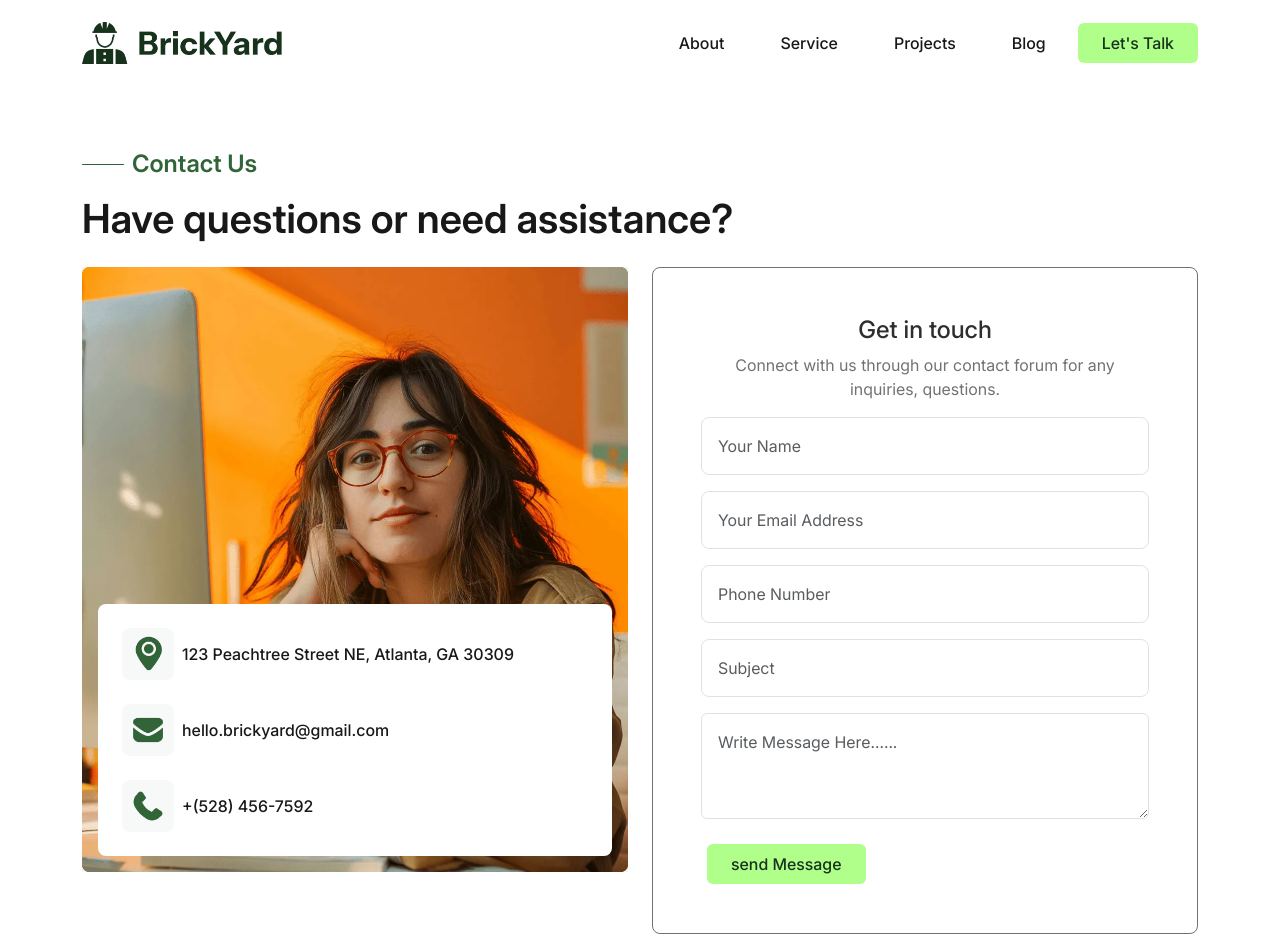
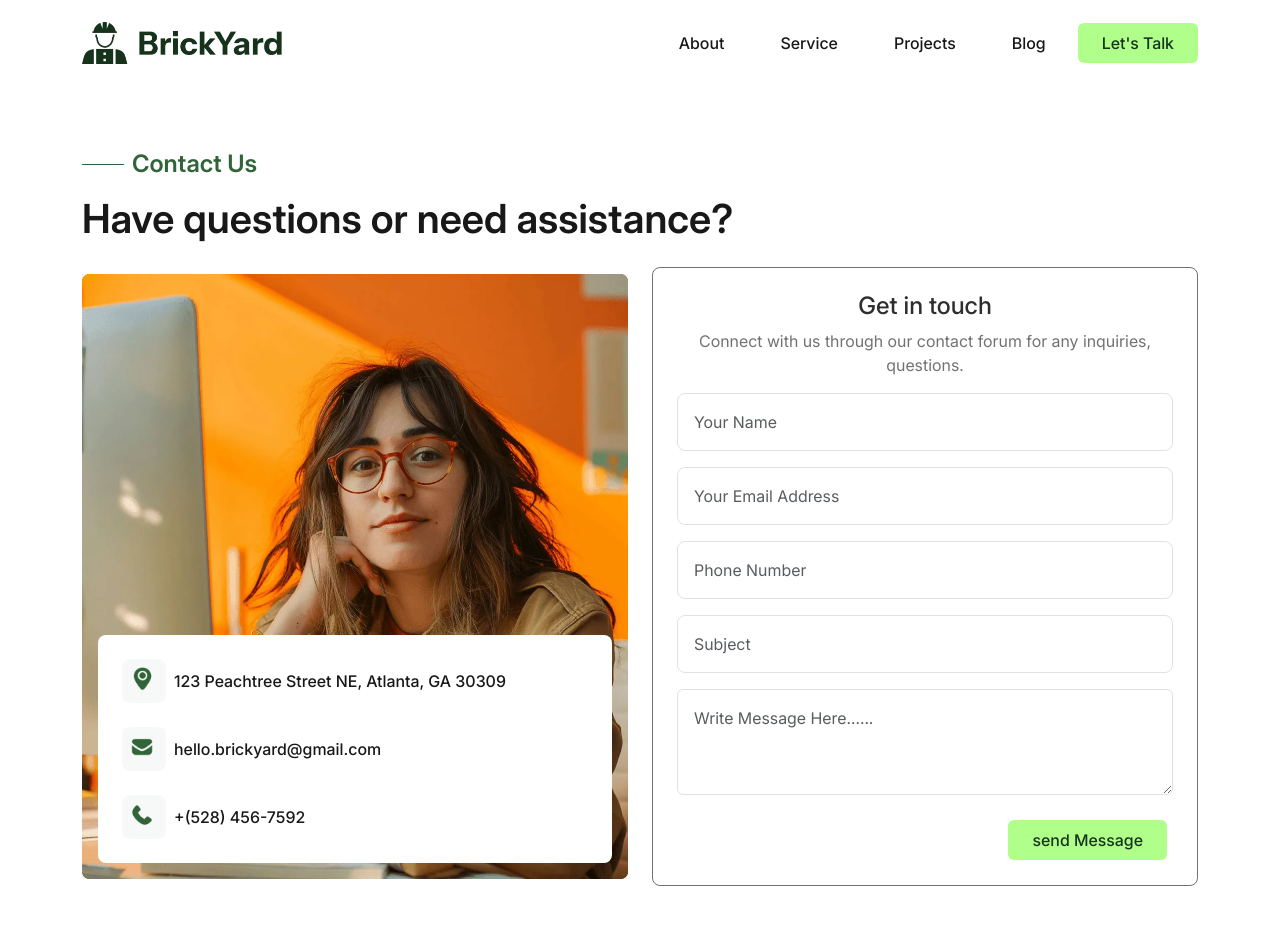
Before and after one commit to Ansari-Yasir-2004/brickyard_construction, a React (Create React App) app: page /contact in a window 1280 px wide. Shown: the top 952 px of the page. Built offline with nearby package versions, Linux system fonts and the light colour scheme.

Commit message:
working page

```diff
--- a/src/assets/styles/contact.css
+++ b/src/assets/styles/contact.css
@@ -1,8 +1,13 @@
 /* CONTACT CSS */
 
-.contact-icon{
-    width: 52px;
-    height: 52px;
+.contact-icon-wrapper{
+    width: 44px;
+    height: 44px;
+}
+
+.contact-icon-wrapper img {
+    height: 24px;
+    width: 24px;
 }
 .from-btn{
     outline: none;
@@ -10,5 +15,5 @@
     background: none;
 }
 .section-map{
-    height: 600px;
+    height: 490px;
 }
--- a/src/index.css
+++ b/src/index.css
@@ -182,6 +182,12 @@
   font-size: 14px !important;
 }
 
+@media screen and (max-width: 576px) {
+  .fs-sm-14 {
+    font-size: 14px !important;
+  }
+}
+
 .border-light-silver {
   border: 1px solid var(--light-silver) !important;
 }
@@ -229,7 +235,7 @@ a {
   text-decoration: none !important;
 }
 
-ul > li {
+ul>li {
   list-style: none;
 }
 
@@ -322,6 +328,7 @@ ul > li {
   top: -7%;
   width: 50%;
 }
+
 .sub-title-line {
   width: 42px;
   height: 1px;
--- a/src/pages/Contact.js
+++ b/src/pages/Contact.js
@@ -1,6 +1,6 @@
 import React from "react";
 import "../assets/styles/contact.css";
-import { Button, Col, Container, Form, Row } from "react-bootstrap";
+import { Col, Container, Form, Row } from "react-bootstrap";
 import ContentHeading from "../components/ContentHeading";
 import ContentTitle from "../components/ContentTitle";
 import contactimage from "../assets/images/webp/contact-image.webp";
@@ -20,45 +20,33 @@ const Contact = () => {
             <ContentHeading heading={"Contact Us"} />
             <ContentTitle>Have questions or need assistance?</ContentTitle>
           </div>
-          <Row>
-            <Col md={6}>
-              <div className="position-relative">
+          <Row className="align-items-center">
+            <Col md={6} className="mb-5 mb-md-0">
+              <div className="position-relative ">
                 <img className="img-fluid" src={contactimage} alt="contact" />
                 <div className="position-absolute w-100 px-3 start-0 end-0 bottom-0">
-                  <ul className="bg-white p-4 d-flex flex-column gap-4 rounded-3 ">
+                  <ul className="bg-white p-3 p-md-4 d-flex flex-column gap-4 rounded-3 ">
                     <li className="d-flex align-items-center gap-2">
-                      <span className="contact-icon bg-cultured  rounded-3 d-flex p-2 ">
-                        <img
-                          className="img-fluid"
-                          src={loaction1}
-                          alt="location icon"
-                        />
+                      <span className="contact-icon-wrapper bg-cultured  rounded-3 d-flex p-2 ">
+                        <img src={loaction1} alt="location icon" />
                       </span>
-                      <p className="m-0 text-eerie-black fw-500 ">
+                      <p className="m-0 text-eerie-black fw-500 fs-sm-14">
                         123 Peachtree Street NE, Atlanta, GA 30309
                       </p>
                     </li>
                     <li className="d-flex align-items-center gap-2">
-                      <span className="contact-icon bg-cultured  rounded-3 d-flex p-2 ">
-                        <img
-                          className="img-fluid"
-                          src={email1}
-                          alt="location icon"
-                        />
+                      <span className="contact-icon-wrapper bg-cultured  rounded-3 d-flex p-2 ">
+                        <img src={email1} alt="location icon" />
                       </span>
-                      <p className="m-0 text-eerie-black fw-500 ">
+                      <p className="m-0 text-eerie-black fw-500 fs-sm-14">
                         hello.brickyard@gmail.com
                       </p>
                     </li>
                     <li className="d-flex align-items-center gap-2">
-                      <span className="contact-icon bg-cultured  rounded-3 d-flex p-2 ">
-                        <img
-                          className="img-fluid"
-                          src={call1}
-                          alt="location icon"
-                        />
+                      <span className="contact-icon-wrapper bg-cultured  rounded-3 d-flex p-2 ">
+                        <img src={call1} alt="location icon" />
                       </span>
-                      <p className="m-0 text-eerie-black fw-500 ">
+                      <p className="m-0 text-eerie-black fw-500 fs-sm-14">
                         +(528) 456-7592
                       </p>
                     </li>
@@ -67,7 +55,7 @@ const Contact = () => {
               </div>
             </Col>
             <Col md={6}>
-              <div className=" border-nickel p-5 rounded-3 h-100">
+              <div className=" border-nickel p-3 p-lg-4 rounded-3 h-100">
                 <div className="text-center">
                   <h4>Get in touch</h4>
                   <p className="text-nickel">
@@ -75,7 +63,7 @@ const Contact = () => {
                     questions.
                   </p>
                 </div>
-                <Form>
+                <Form className="d-flex flex-column">
                   <Row className="gap-3">
                     <Col sm={12}>
                       <Form.Control
@@ -118,7 +106,7 @@ const Contact = () => {
                       />
                     </Col>
                   </Row>
-                  <button className="from-btn d-flex justify-content-end mt-4">
+                  <button className="from-btn mt-4 ms-auto">
                     <PrimaryBtn label={"send Message"} />
                   </button>
                 </Form>
@@ -130,16 +118,22 @@ const Contact = () => {
       <section className="section">
         <Container>
           <div className="">
-
-          <ContentHeadCapsul>Google Map</ContentHeadCapsul>
-          <ContentTitle>Find Us On Google Map</ContentTitle>
+            <ContentHeadCapsul>Google Map</ContentHeadCapsul>
+            <ContentTitle>Find Us On Google Map</ContentTitle>
           </div>
           <div className="border-nickel rounded-3">
-            <iframe className="section-map d-flex w-100  rounded-3" src="https://www.google.com/maps/embed?pb=!1m18!1m12!1m3!1d3765.7305181841334!2d73.04802697503314!3d19.29408178195588!2m3!1f0!2f0!3f0!3m2!1i1024!2i768!4f13.1!3m3!1m2!1s0x3be7bd5deece825b%3A0xb42af685b6b578e7!2sCrisfood!5e0!3m2!1sen!2sin!4v1763983072952!5m2!1sen!2sin" allowfullscreen="" loading="lazy" referrerpolicy="no-referrer-when-downgrade"></iframe>
+            <iframe
+            title="Map"
+              className="section-map d-flex w-100  rounded-3"
+              src="https://www.google.com/maps/embed?pb=!1m18!1m12!1m3!1d3765.7305181841334!2d73.04802697503314!3d19.29408178195588!2m3!1f0!2f0!3f0!3m2!1i1024!2i768!4f13.1!3m3!1m2!1s0x3be7bd5deece825b%3A0xb42af685b6b578e7!2sCrisfood!5e0!3m2!1sen!2sin!4v1763983072952!5m2!1sen!2sin"
+              allowfullscreen=""
+              loading="lazy"
+              referrerpolicy="no-referrer-when-downgrade"
+            ></iframe>
           </div>
         </Container>
       </section>
-      <Testimonials/>
+      <Testimonials />
     </>
   );
 };
```
